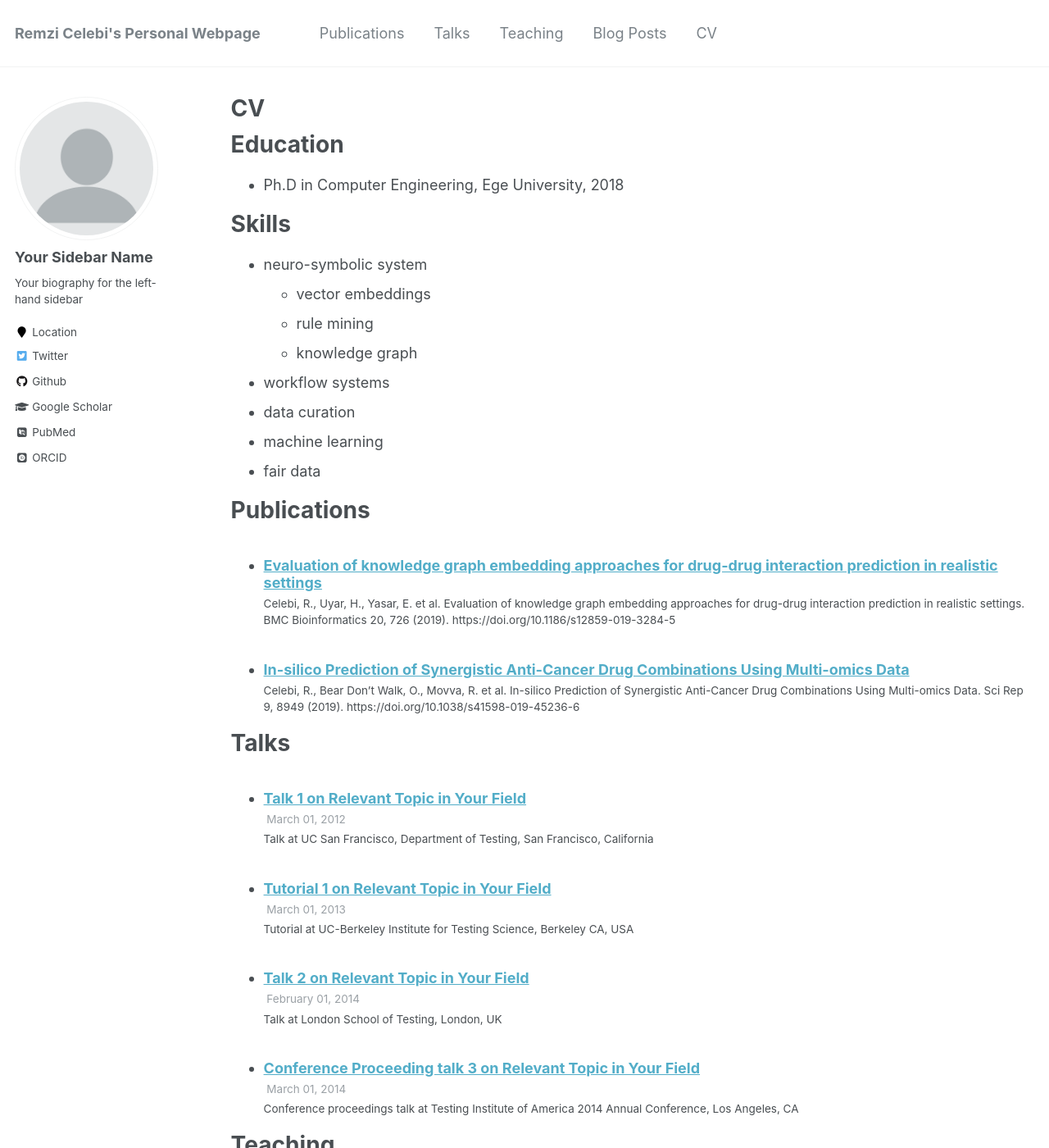
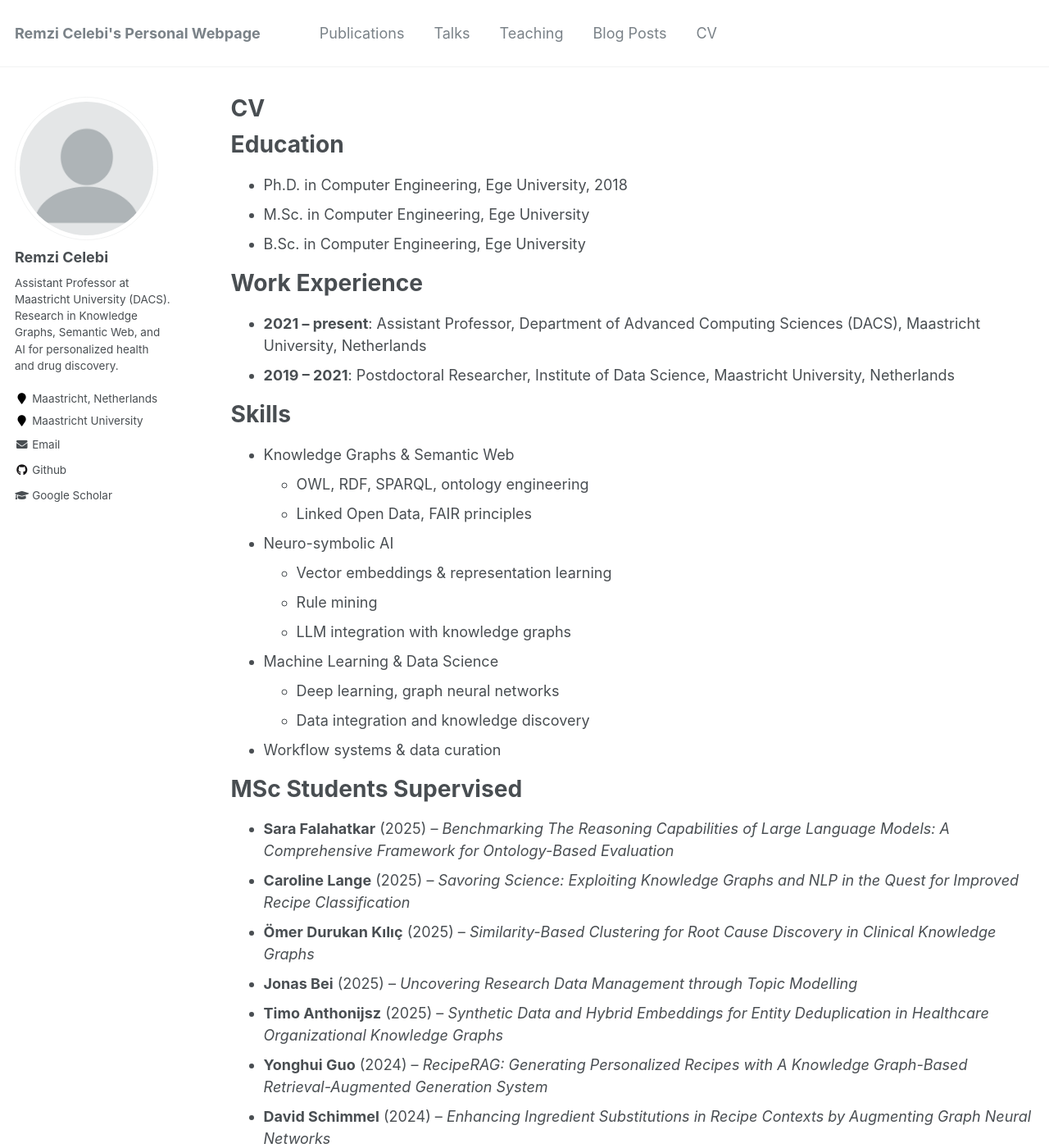
Before and after one commit to rcelebi/rcelebi.github.io, a Jekyll site: the page built from _pages/cv.md, in a window 1280 px wide and 1400 px high. Shown: the whole window at 82% size. Built offline with Jekyll 4.4.1, drawn with Linux system fonts in a browser that asks for light colours; some web fonts are replaced; some of the changed text lies outside the part shown.

Commit message:
Update personal webpage with accurate content
- Fix author profile in _config.yml (name, bio, GitHub, Google Scholar, timezone)
- Update about.md with correct institution (DACS), fix typo, add research highlights
- Fix broken Google Scholar link in publications.md
- Add work experience, MSc students, and remove placeholder text in cv.md

Co-Authored-By: Claude Sonnet 4.6 <noreply@anthropic.com>

```diff
--- a/_config.yml
+++ b/_config.yml
@@ -10,7 +10,7 @@ locale                   : "en-US"
 title                    : "Remzi Celebi's Personal Webpage"
 title_separator          : "-"
 name                     : &name "Remzi Celebi"
-description              : &description "personal description"
+description              : &description "Assistant Professor at Maastricht University, working on Knowledge Graphs, Semantic Web, and AI for Health"
 url                      : https://rcelebi.github.io # the base hostname & protocol for your site e.g. "https://mmistakes.github.io"
 baseurl                  : "" # the subpath of your site, e.g. "/blog"
 repository               : "rcelebi/rcelebi.github.io"
@@ -80,15 +80,15 @@ analytics:
 
 # Site Author
 author:
-  name             : "Your Sidebar Name"
+  name             : "Remzi Celebi"
   avatar           : "profile.png"
-  bio              : "Your biography for the left-hand sidebar"
-  location         : "Location"
-  employer         :
-  pubmed           : "https://www.ncbi.nlm.nih.gov/pubmed/?term=john+snow"
-  googlescholar    : "http://yourfullgooglescholarurl.com"
-  email            :
-  researchgate     :  # example: "https://www.researchgate.net/profile/yourprofile"
+  bio              : "Assistant Professor at Maastricht University (DACS). Research in Knowledge Graphs, Semantic Web, and AI for personalized health and drug discovery."
+  location         : "Maastricht, Netherlands"
+  employer         : "Maastricht University"
+  pubmed           :
+  googlescholar    : "https://scholar.google.com/citations?user=cB1tSB0AAAAJ"
+  email            : "r.celebi@maastrichtuniversity.nl"
+  researchgate     :
   uri              :
   bitbucket        :
   codepen          :
@@ -96,20 +96,20 @@ author:
   flickr           :
   facebook         :
   foursquare       :
-  github           : "academicpages"
+  github           : "rcelebi"
   google_plus      :
   keybase          :
   instagram        :
-  impactstory      : #"https://profiles.impactstory.org/u/xxxx-xxxx-xxxx-xxxx"
+  impactstory      :
   lastfm           :
   linkedin         :
-  orcid            : "http://orcid.org/yourorcidurl"
+  orcid            :
   pinterest        :
   soundcloud       :
-  stackoverflow    : # http://stackoverflow.com/users/123456/username
+  stackoverflow    :
   steam            :
   tumblr           :
-  twitter          : "replacethistwitterhandle"
+  twitter          :
   vine             :
   weibo            :
   xing             :
@@ -255,7 +255,7 @@ sass:
 permalink: /:categories/:title/
 # paginate: 5 # amount of posts to show
 # paginate_path: /page:num/
-timezone: America/Los_Angeles # http://en.wikipedia.org/wiki/List_of_tz_database_time_zones
+timezone: Europe/Amsterdam # http://en.wikipedia.org/wiki/List_of_tz_database_time_zones
 
 
 # Plugins
--- a/_pages/cv.md
+++ b/_pages/cv.md
@@ -11,20 +11,39 @@ redirect_from:
 
 Education
 ======
-* Ph.D in Computer Engineering, Ege University, 2018
+* Ph.D. in Computer Engineering, Ege University, 2018
+* M.Sc. in Computer Engineering, Ege University
+* B.Sc. in Computer Engineering, Ege University
 
+Work Experience
+======
+* **2021 – present**: Assistant Professor, Department of Advanced Computing Sciences (DACS), Maastricht University, Netherlands
+* **2019 – 2021**: Postdoctoral Researcher, Institute of Data Science, Maastricht University, Netherlands
 
 Skills
 ======
-* neuro-symbolic system
-  * vector embeddings
-  * rule mining
-  * knowledge graph
-* workflow systems
-* data curation
-* machine learning
-* fair data
+* Knowledge Graphs & Semantic Web
+  * OWL, RDF, SPARQL, ontology engineering
+  * Linked Open Data, FAIR principles
+* Neuro-symbolic AI
+  * Vector embeddings & representation learning
+  * Rule mining
+  * LLM integration with knowledge graphs
+* Machine Learning & Data Science
+  * Deep learning, graph neural networks
+  * Data integration and knowledge discovery
+* Workflow systems & data curation
 
+MSc Students Supervised
+======
+* **Sara Falahatkar** (2025) – *Benchmarking The Reasoning Capabilities of Large Language Models: A Comprehensive Framework for Ontology-Based Evaluation*
+* **Caroline Lange** (2025) – *Savoring Science: Exploiting Knowledge Graphs and NLP in the Quest for Improved Recipe Classification*
+* **Ömer Durukan Kılıç** (2025) – *Similarity-Based Clustering for Root Cause Discovery in Clinical Knowledge Graphs*
+* **Jonas Bei** (2025) – *Uncovering Research Data Management through Topic Modelling*
+* **Timo Anthonijsz** (2025) – *Synthetic Data and Hybrid Embeddings for Entity Deduplication in Healthcare Organizational Knowledge Graphs*
+* **Yonghui Guo** (2024) – *RecipeRAG: Generating Personalized Recipes with A Knowledge Graph-Based Retrieval-Augmented Generation System*
+* **David Schimmel** (2024) – *Enhancing Ingredient Substitutions in Recipe Contexts by Augmenting Graph Neural Networks*
+* **Arthur Haas** (2023) – *Keyword Suggestion for Paid Search Using an RDF Knowledge Graph*
 
 Publications
 ======
```
Also changed, not shown: other parts of _pages/cv.md (+0 -4 lines), _pages/about.md (+14 -9 lines), _pages/publications.md (+1 -3 lines).
